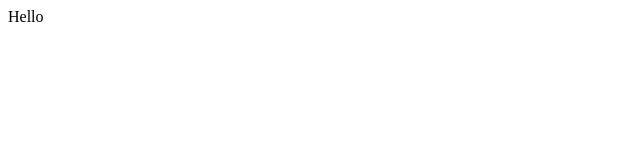
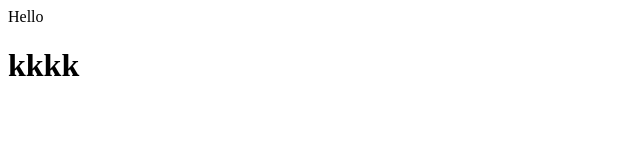
Before and after one commit to ElizebathT/Abc, a plain HTML site: page index.html in a window 1280 px wide. Shown: the whole page, without its empty margins (0-640 px from the left). Drawn offline with Linux system fonts and the light colour scheme.

Commit message:
2nd commit

```diff
--- a/index.html
+++ b/index.html
@@ -3,5 +3,8 @@
         <p>Hello
 
         </p>
+        <h1>
+            kkkk
+        </h1>
     </body>
 </html>
```
